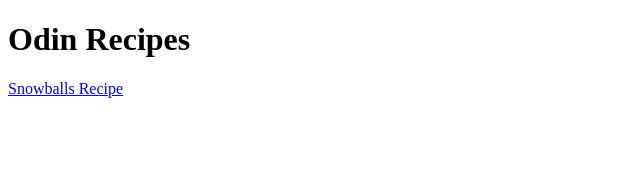
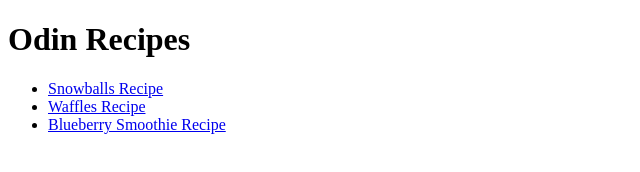
Before and after one commit to rahmanaga/odin-recipes, a plain HTML site: page index.html in a window 1280 px wide. Shown: the whole page, without its empty margins (0-640 px from the left). Drawn offline with Linux system fonts and the light colour scheme.

Commit message:
Create two other recipe pages and put them on list

```diff
--- a/index.html
+++ b/index.html
@@ -8,6 +8,18 @@
   </head>
   <body>
     <h1>Odin Recipes</h1>
-    <a href="./recipes/snowballs.html">Snowballs Recipe</a>
+    <ul>
+      <li>
+        <a href="./recipes/snowballs.html">Snowballs Recipe</a>
+      </li>
+      <li>
+        <a href="./recipes/waffles.html">Waffles Recipe</a>
+      </li>
+      <li>
+        <a href="./recipes/blueberry-smoothie.html"
+          >Blueberry Smoothie Recipe</a
+        >
+      </li>
+    </ul>
   </body>
 </html>
```
Also changed, not shown: recipes/blueberry-smoothie.html (added), recipes/waffles.html (added).
